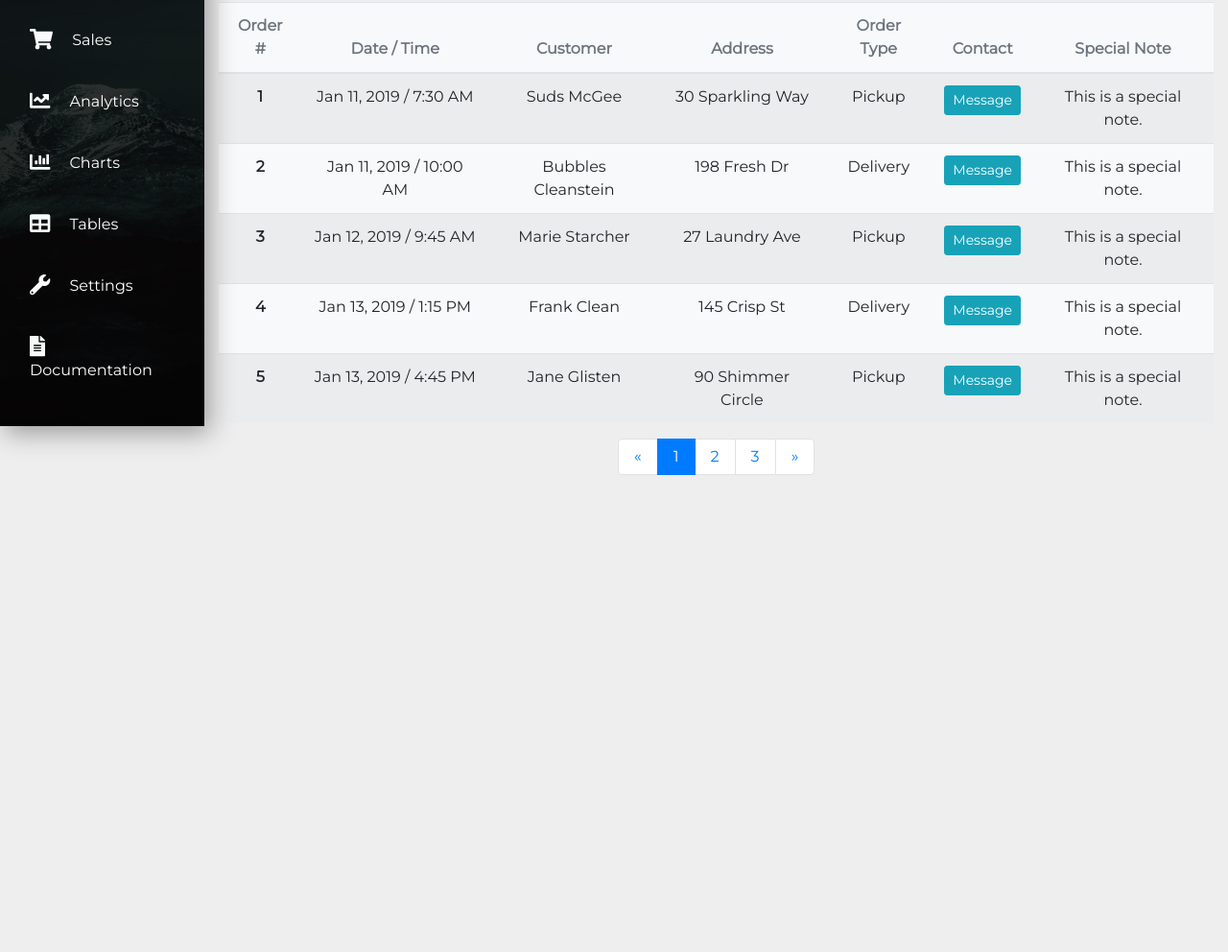
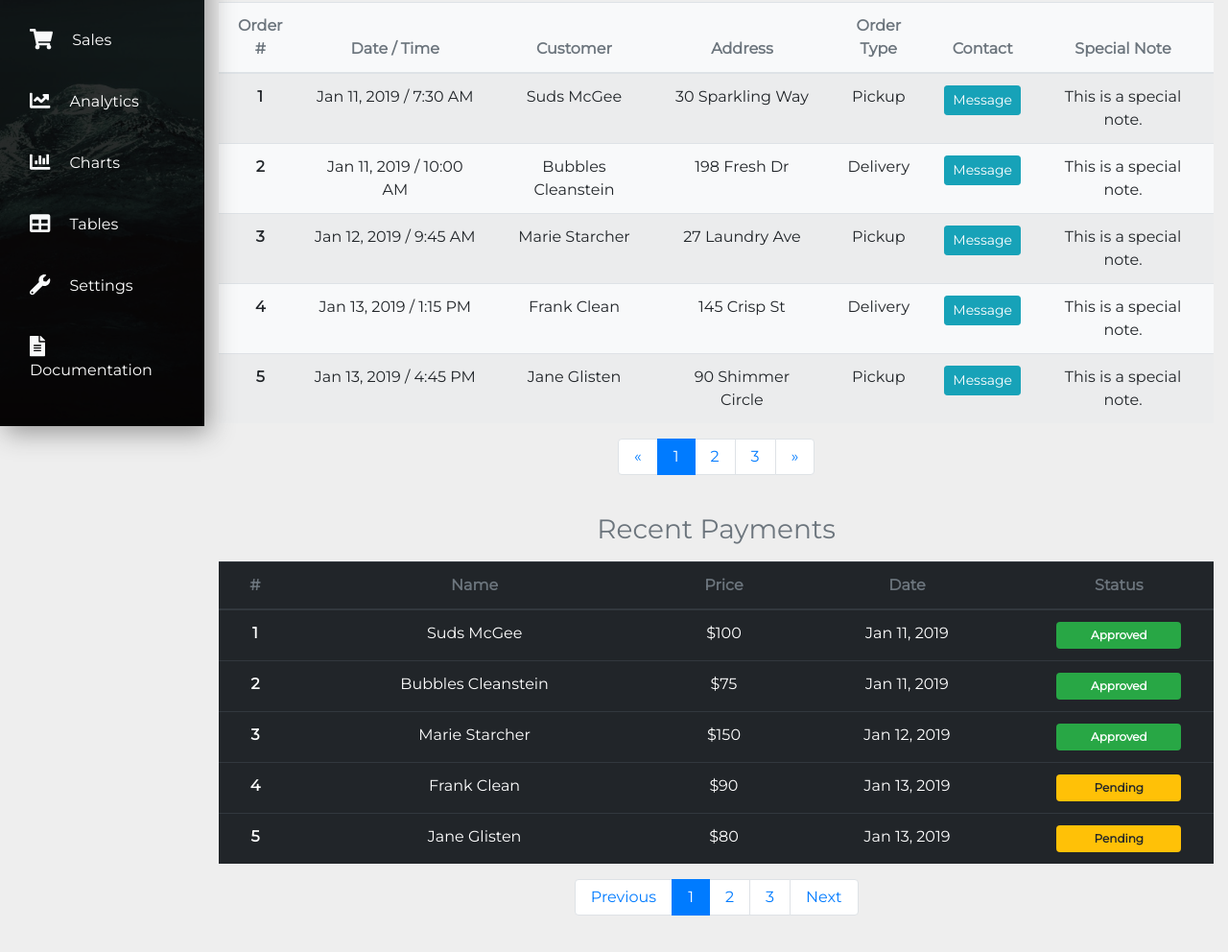
Before and after one commit to Zeztron/admin-dashboard, a plain HTML site: page index.html in a window 1280 px wide. Shown: the part 356-1348 px from the top of the page at 96% size. Before the commit the page ends 916 px from the top, so only its background shows below. Drawn offline with nearby package versions, Linux system fonts and the light colour scheme.

Commit message:
created the 2 tables

```diff
--- a/index.html
+++ b/index.html
@@ -235,8 +235,8 @@
       <div class="container-fluid">
         <div class="row mb-5">
           <div class="col-xl-10 col-lg-9 col-md-8 ml-auto">
-            <div class="row">
-              <div class="col-12">
+            <div class="row align-items-center">
+              <div class="col-12 mb-4">
                 <h3 class="text-muted text-center mb-3">Orders</h3>
                 <table class="table table-striped bg-light text-center">
                   <thead>
@@ -332,7 +332,86 @@
                 <!-- pagination -->
               </div>
               <div class="col-12">
-
+                <h3 class="text-muted text-center mb-3">Recent Payments</h3>
+                <table class="table table-dark table-hover text-center">
+                  <thead>
+                    <tr class="text-muted">
+                      <th>#</th>
+                      <th>Name</th>
+                      <th>Price</th>
+                      <th>Date</th>
+                      <th>Status</th>
+                    </tr>
+                  </thead>
+                  <tbody>
+                    <tr>
+                      <th>1</th>
+                      <td>Suds McGee</td>
+                      <td>$100</td>
+                      <td>Jan 11, 2019</td>
+                      <td><span class="badge badge-success w-75 py-2">Approved</span></td>
+                    </tr>
+                    <tr>
+                      <th>2</th>
+                      <td>Bubbles Cleanstein</td>
+                      <td>$75</td>
+                      <td>Jan 11, 2019</td>
+                      <td><span class="badge badge-success w-75 py-2">Approved</span></td>
+                    </tr>
+                    <tr>
+                      <th>3</th>
+                      <td>Marie Starcher</td>
+                      <td>$150</td>
+                      <td>Jan 12, 2019</td>
+                      <td><span class="badge badge-success w-75 py-2">Approved</span></td>
+                    </tr>
+                    <tr>
+                      <th>4</th>
+                      <td>Frank Clean</td>
+                      <td>$90</td>
+                      <td>Jan 13, 2019</td>
+                      <td><span class="badge badge-warning w-75 py-2">Pending</span></td>
+                    </tr>
+                    <tr>
+                      <th>5</th>
+                      <td>Jane Glisten</td>
+                      <td>$80</td>
+                      <td>Jan 13, 2019</td>
+                      <td><span class="badge badge-warning w-75 py-2">Pending</span></td>
+                    </tr>
+                  </tbody>
+                </table>
+                <!-- pagination -->
+                <nav>
+                  <ul class="pagination justify-content-center">
+                    <li class="page-item">
+                      <a href="#" class="page-link py-2 px-3">
+                        <span>Previous</span>
+                      </a>
+                    </li>
+                    <li class="page-item active">
+                      <a href="#" class="page-link py-2 px-3">
+                        1
+                      </a>
+                    </li>
+                    <li class="page-item">
+                      <a href="#" class="page-link py-2 px-3">
+                        2
+                      </a>
+                    </li>
+                    <li class="page-item">
+                      <a href="#" class="page-link py-2 px-3">
+                        3
+                      </a>
+                    </li>
+                    <li class="page-item">
+                      <a href="#" class="page-link py-2 px-3">
+                        <span>Next</span>
+                      </a>
+                    </li>
+                  </ul>
+                </nav>
+                <!-- end of pagination -->
               </div>
             </div>
           </div>
```
Also changed, not shown: sass/styles.scss (line endings or trailing spaces).
